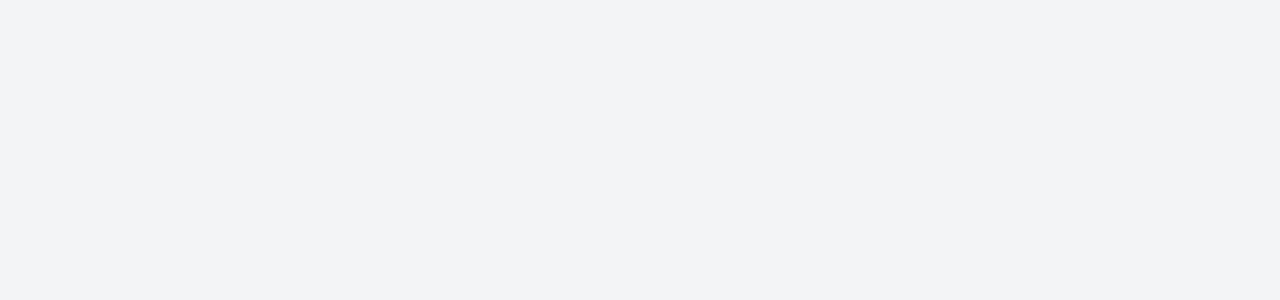
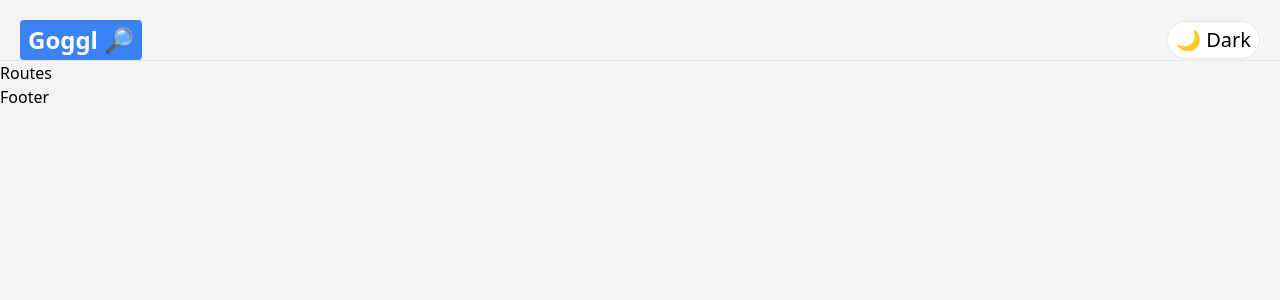
Before and after one commit to ignaciobockl/google_clone-react17, a React (Create React App) app: page / in a window 1280 px wide. Shown: the top 300 px of the page. Built offline with nearby package versions, Linux system fonts and the light colour scheme.

Commit message:
Light and Dark Mode working

```diff
--- a/package.json
+++ b/package.json
@@ -8,7 +8,11 @@
     "@testing-library/user-event": "^13.5.0",
     "react": "17.0.2",
     "react-dom": "17.0.2",
+    "react-loader-spinner": "^6.0.0-0",
+    "react-player": "^2.10.0",
+    "react-router-dom": "^6.3.0",
     "react-scripts": "5.0.1",
+    "use-debounce": "^7.0.1",
     "web-vitals": "^2.1.4"
   },
   "scripts": {
--- a/src/App.js
+++ b/src/App.js
@@ -1,8 +1,8 @@
 import React, { useState } from 'react';
 
-// import { Footer } from './components/Footer';
-// import { Navbar } from './components/Navbar';
-// import { Routes } from './components/Routes';
+import { Footer } from './components/Footer';
+import { Navbar } from './components/Navbar';
+import { Routes } from './components/Routes';
 
 
 
@@ -13,9 +13,9 @@
     return (
       <div className={ darkTheme ? 'dark' : '' }>
           <div className='bg-gray-100 dark:bg-gray-900 dark:text-gray-200 min-h-screen'>
-              {/* <Navbar />
+              <Navbar darkTheme={ darkTheme } setDarkTheme={ setDarkTheme }/>
               <Routes />
-              <Footer /> */}
+              <Footer />
           </div>
       </div>
     )
--- a/src/components/Navbar.jsx
+++ b/src/components/Navbar.jsx
@@ -1,11 +1,25 @@
 import React from 'react';
+import { Link } from 'react-router-dom';
 
 
 
-export const Navbar = () => {
+export const Navbar = ({ darkTheme, setDarkTheme }) => {
     return (
-        <div>
-            <h1>Navbar</h1>
+        <div className='p-5 pb-0 flex flex-wrap sm:justify-between justify-center items-center border-b dark:border-gray-700 border-gray-200'>
+            <div className='flex justify-between items-center space-x-5 w-screen'>
+                <Link to='/'>
+                    <p className='text-2xl bg-blue-500 font-bold text-white py-1 px-2 rounded dark:bg-gray-500 dark:text-gray-900'>
+                        Goggl 🔎
+                    </p>
+                </Link>
+                <button
+                    className='text-xl dark:bg-gray-50 dark:text-gray-900 bg-white border rounded-full px-2 py-1 hover:shadow-lg'
+                    onClick={() => setDarkTheme(!darkTheme)}
+                    type='button'
+                >
+                    { darkTheme ? '💡 Light' : '🌙 Dark' }
+                </button>
+            </div>
         </div>
     )
 }
--- a/tailwind.config.js
+++ b/tailwind.config.js
@@ -1,4 +1,5 @@
 module.exports = {
+  darkMode: 'class',
   content: [
     "./src/**/*.{js,jsx,ts,tsx}",
   ],
```
Also changed, not shown: 1 other file (tests, documents, lock files or other folders).
